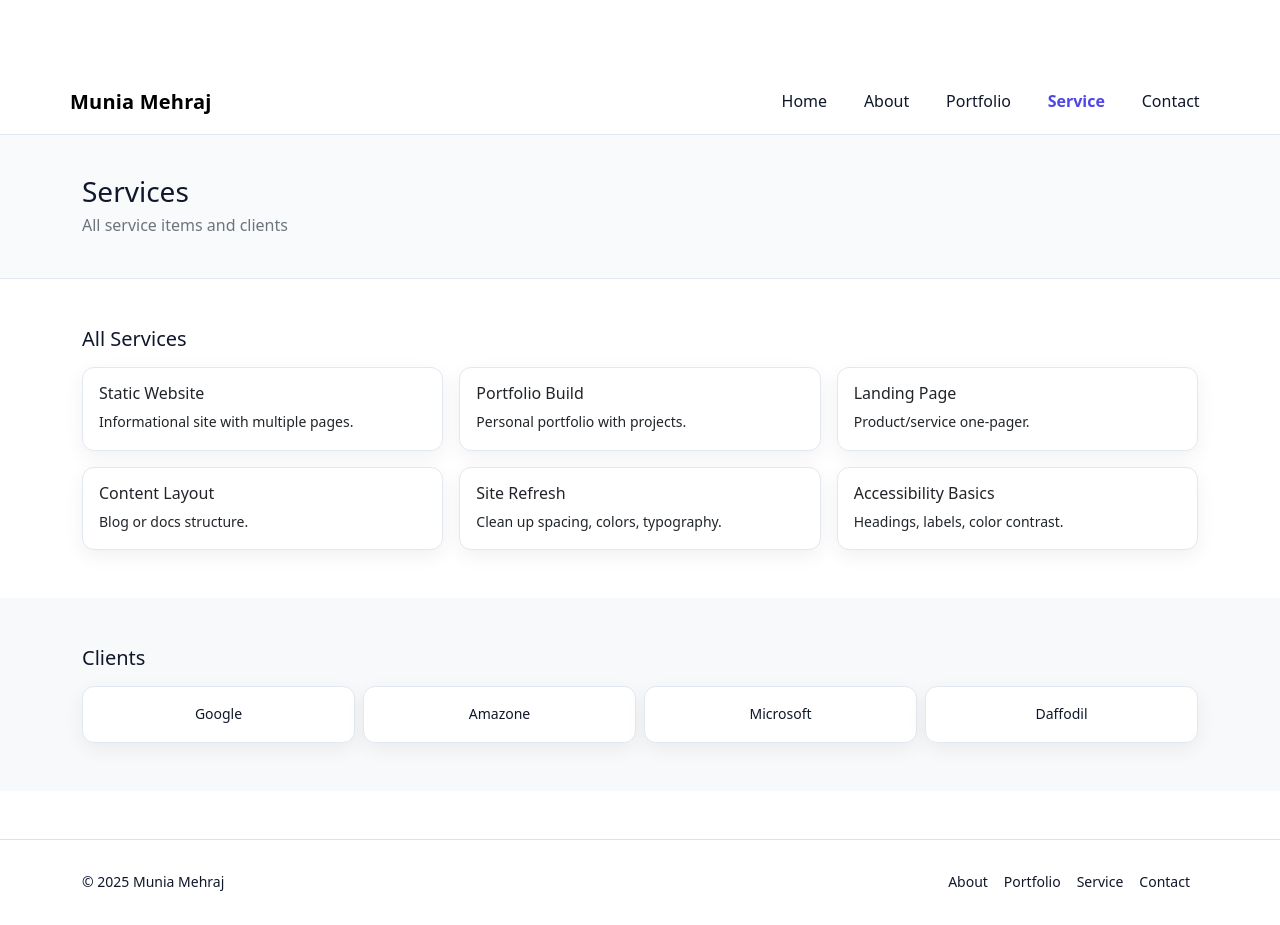
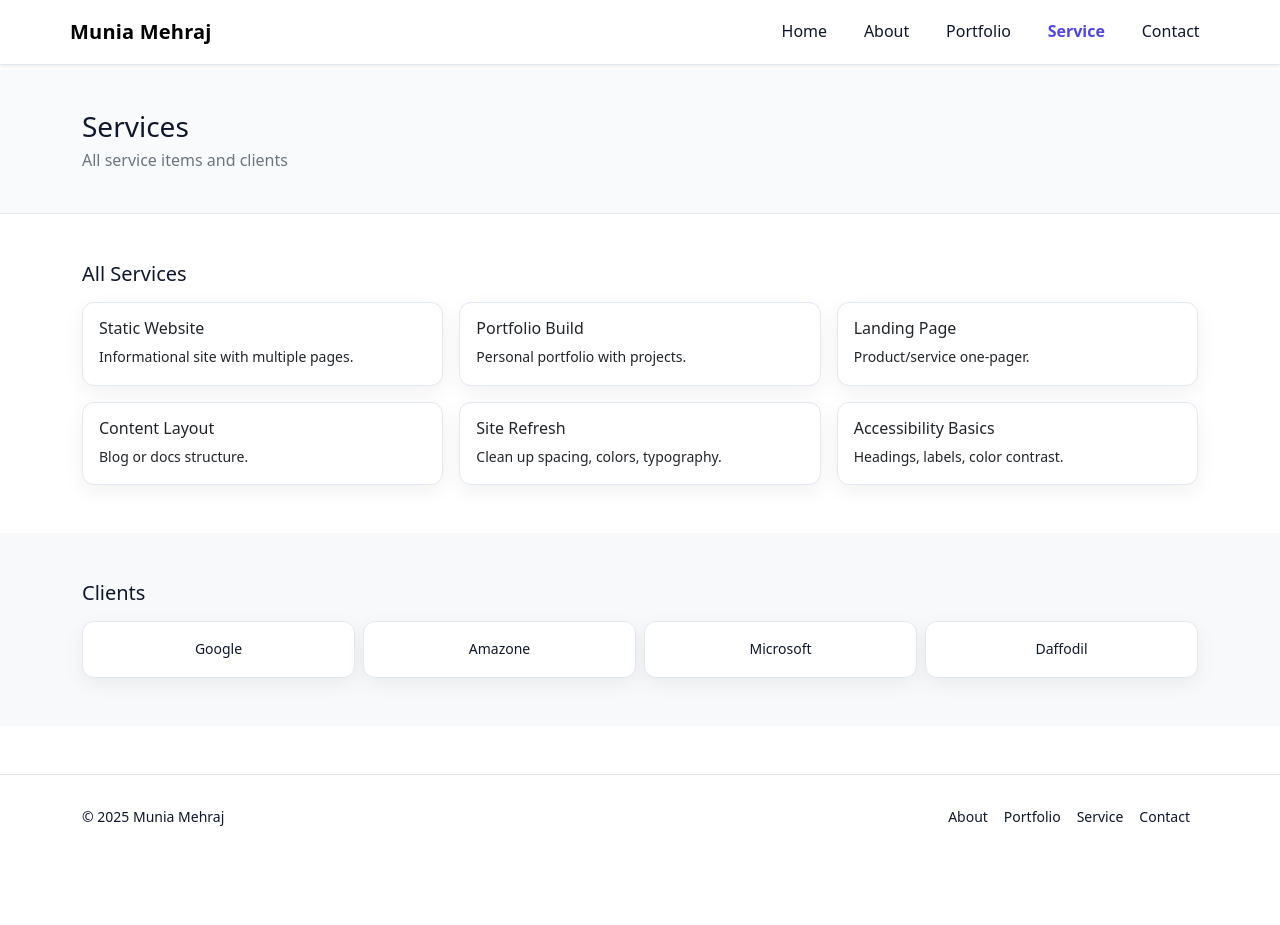
Before and after one commit to muniamehraj/Portfolio-NSDA, a plain HTML site: page services.html in a window 1280 px wide. After the commit the page ends 860 px from the top, so only its background shows below. Drawn offline with nearby package versions, Linux system fonts and the light colour scheme.

Commit message:
final full

```diff
--- a/services.html
+++ b/services.html
@@ -12,7 +12,7 @@
     <link href="assets/css/style.css" rel="stylesheet" />
   </head>
   <body>
-    <header class="header shadow-sm">
+    <header class="header shadow-sm fixed-top">
       <nav class="navbar container" aria-label="Primary">
         <a class="navbar-brand fw-semibold me-auto" href="index.html"
           >Munia Mehraj</a
```
